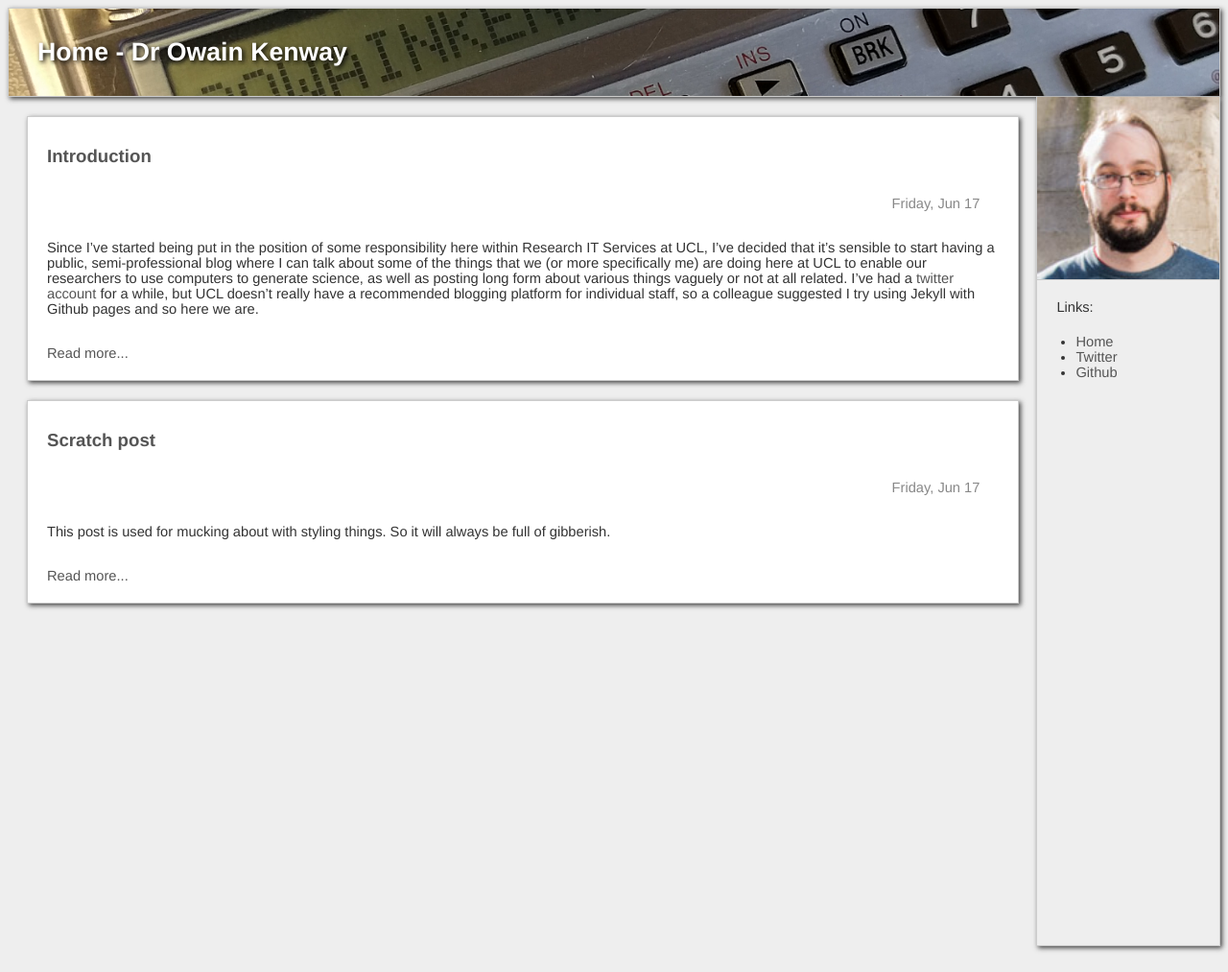
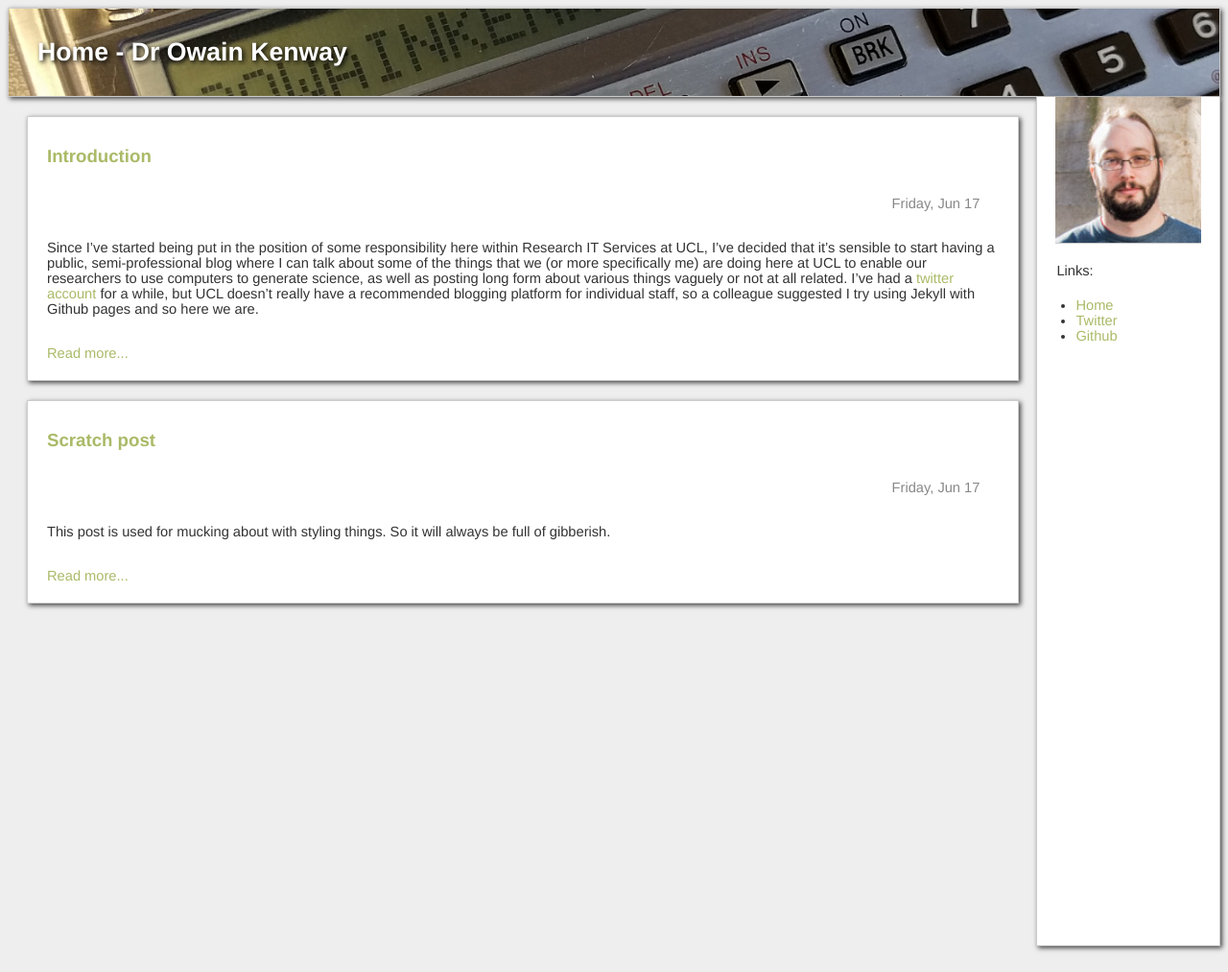
Before and after one commit to owainkenwayucl/owainkenwayucl.github.io, a Jekyll site: the page built from index.md, in a window 1280 px wide. Shown: the whole page at 96% size. Built offline with Jekyll 4.4.1, drawn with Linux system fonts in a browser that asks for light colours.

Commit message:
Green + image fixes.

```diff
--- a/css/main.css
+++ b/css/main.css
@@ -36,18 +36,21 @@ p {
 }
 
 img {
-  max-width: 100%;
+  max-width: 80%;
   height: auto;
+  display: block;
+  margin-left: auto;
+  margin-right: auto;
 }
 
 a:link {
-  color: #555;
+  color: #aaba67;
   text-decoration: none;
 
 }
 
 a:visited {
-  color: #555;
+  color: #aaba67;
   text-decoration: none;
 
 }
@@ -124,7 +127,7 @@ a:hover {
   border-style: solid;
   border-color: #CCC;
   box-shadow: 2px 2px 5px #444;
-
+  background-color: #fff;
 }
 
 #main {
```
